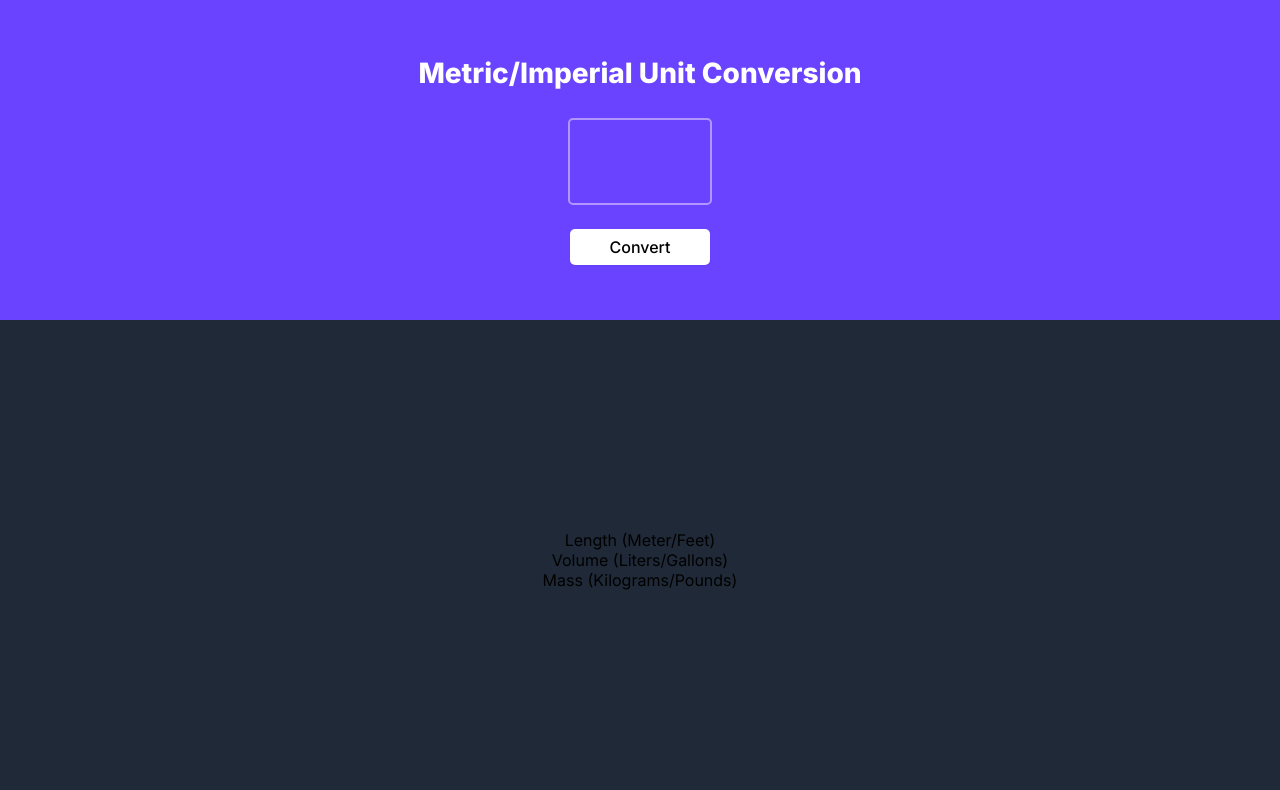
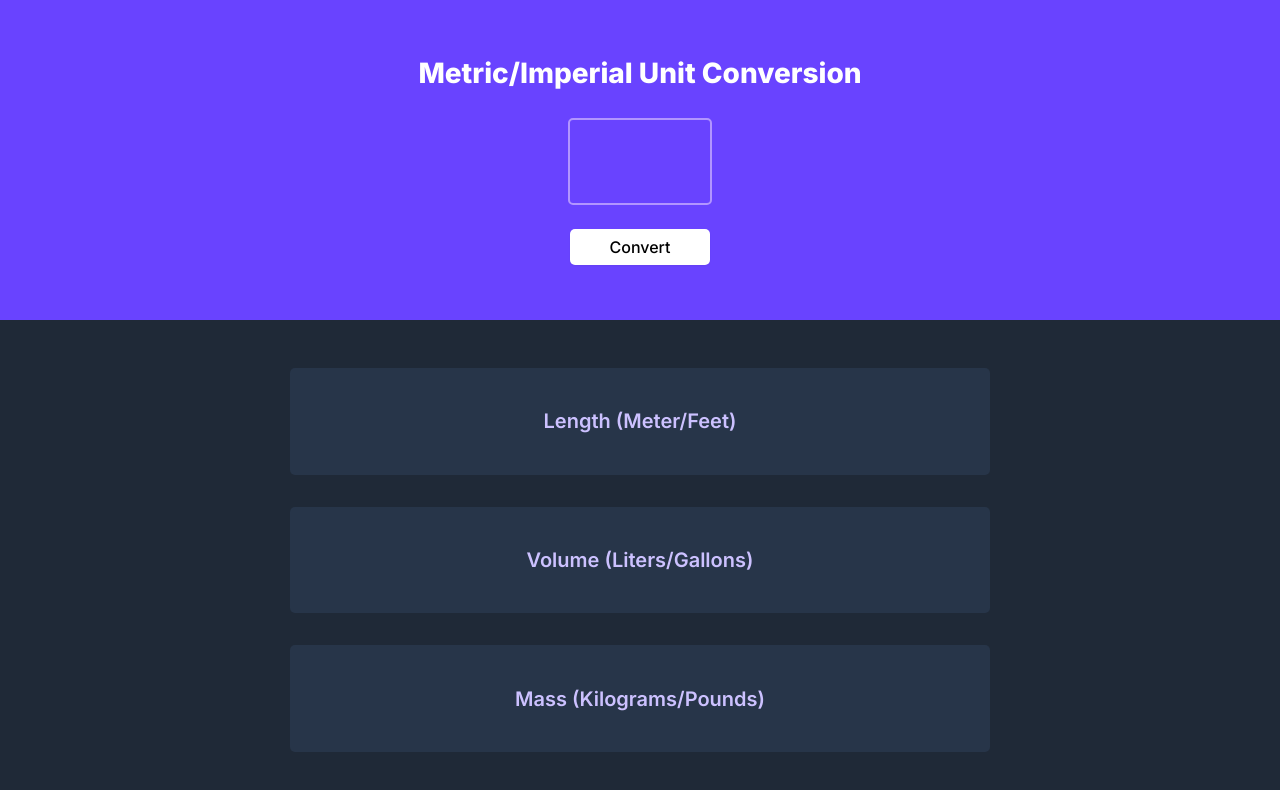
Before and after one commit to irishmicoletcando/unit-converter, a plain HTML site: page index.html in a window 1280 px wide. Drawn offline with Linux system fonts and the light colour scheme.

Commit message:
Replace class selector (.) to id selector (#) in conversion-box div

```diff
--- a/style.css
+++ b/style.css
@@ -71,7 +71,7 @@
   height: 60vh;
 }
 
-.length, .volume, .mass {
+#length, #volume, #mass {
   background-color: #273549;
   border-radius: 5px;
   padding: 1em 3em;
@@ -83,7 +83,7 @@
   align-items: center;
 }
 
-.length p, .mass p, .volume p {
+#length p, #mass p, #volume p {
   color: #CCC1FF;
   font-size: 1.25em;
   font-weight: 600;
```
